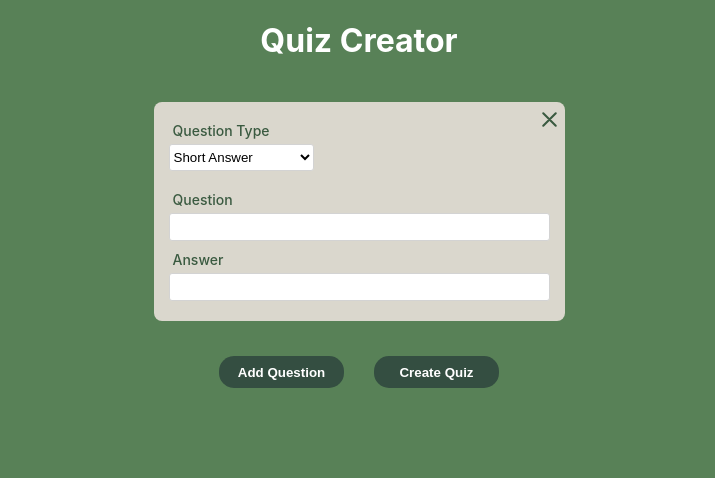
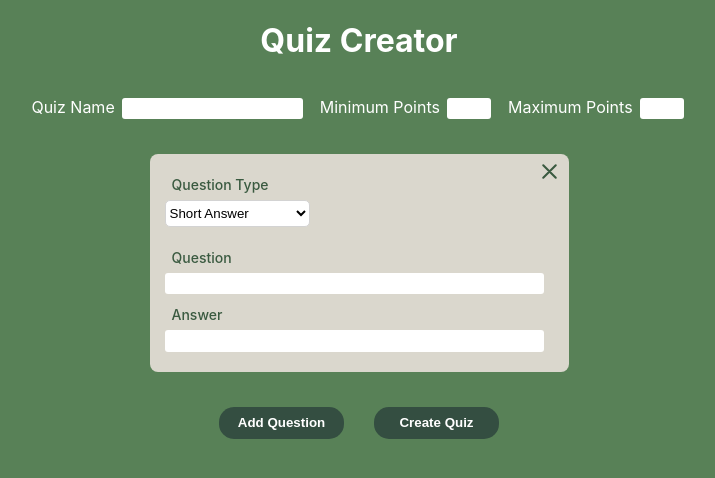
Before and after one commit to broliver18/stick-it-frontend, a React (Create React App) app: page /create-game in a window 1280 px wide. Shown: the top 478 px of the page, without its empty margins (281-996 px from the left). Built offline with nearby package versions, Linux system fonts and the light colour scheme; no server answers.

Commit message:
Add quiz details section

```diff
--- a/src/Components/CreateGame/CreateGame.css
+++ b/src/Components/CreateGame/CreateGame.css
@@ -3,6 +3,26 @@
     flex-direction: column;
     justify-content: center;
     align-items: center;
+ }
+
+ #quiz-details {
+    margin: 15px 0;
+ }
+
+ #create-game label {
+    margin: 7px;
+ }
+
+ #create-game input {
+    margin-right: 10px;
+    color: black;
+    border: lightgray;
+    border-radius: 3px;
+    height: 1.2rem;
+ }
+
+ .smaller {
+    width: 40px;
  }
 
 .container {
--- a/src/Components/CreateGame/CreateGame.js
+++ b/src/Components/CreateGame/CreateGame.js
@@ -1,28 +1,51 @@
 import React, { useState } from "react";
-import { nanoid } from "nanoid"
+import { nanoid } from "nanoid";
 
 import "./CreateGame.css";
 
 import QuestionForm from "../QuestionForm/QuestionForm";
 
 function CreateGame() {
-  const [questionsArray, setQuestionsArray] = useState([{ value: true, id: nanoid()}])
+  const [questionsArray, setQuestionsArray] = useState([
+    { value: true, id: nanoid() },
+  ]);
+  const [input, setInput] = useState({
+    quizName: "",
+    minPoints: null,
+    maxPoints: null,
+  });
 
-  const addQuestion = () => setQuestionsArray([...questionsArray, { value: true, id: nanoid()}])
+  const addQuestion = () =>
+    setQuestionsArray([...questionsArray, { value: true, id: nanoid() }]);
+  const { quizName, minPoints, maxPoints, interval } = input;
 
   function removeQuestion(id) {
     if (questionsArray.length === 1) return;
     const questionsCopy = [...questionsArray];
-    const filteredQuestions = questionsCopy.filter((question) => question.id !== id);
+    const filteredQuestions = questionsCopy.filter(
+      (question) => question.id !== id
+    );
     setQuestionsArray(filteredQuestions);
   }
 
   return (
     <div id="create-game">
       <h1>Quiz Creator</h1>
+      <div id="quiz-details">
+        <label>Quiz Name</label>
+        <input name="quiz-name" value={quizName} />
+        <label>Minimum Points</label>
+        <input className="smaller" name="min-points" value={minPoints} />
+        <label>Maximum Points</label>
+        <input className="smaller" name="max-points" value={maxPoints} />
+      </div>
       <div className="container">
         {questionsArray.map((question) => (
-          <QuestionForm key={question.id} id={question.id} removeQuestion={removeQuestion} />
+          <QuestionForm
+            key={question.id}
+            id={question.id}
+            removeQuestion={removeQuestion}
+          />
         ))}
       </div>
       <div className="buttons">
--- a/src/Components/Home/Home.js
+++ b/src/Components/Home/Home.js
@@ -7,7 +7,7 @@ import "./Home.css";
 function Home() {
   const [input, setInput] = useState({
     displayName: '',
-    pin: ''
+    pin: null
   });
   const { displayName, pin } = input;
 
--- a/src/Components/QuestionForm/QuestionForm.css
+++ b/src/Components/QuestionForm/QuestionForm.css
@@ -21,7 +21,7 @@
 
 .question-form input {
      height: 1.5rem;
-     border-radius: 3px;
+     border-radius: 5px;
      background-color: white;
      color: black;
      margin-bottom: 5px;
@@ -33,7 +33,7 @@
      color: black;
      border: 1px solid lightgray;
      height: 1.7rem;
-     border-radius: 3px;
+     border-radius: 5px;
      margin-bottom: 15px;
 }
 
--- a/src/Components/QuestionForm/QuestionForm.js
+++ b/src/Components/QuestionForm/QuestionForm.js
@@ -39,7 +39,7 @@ function QuestionForm({ id, removeQuestion }) {
     answerTwo: "",
     answerThree: "",
     answerFour: "",
-    correctAnswer: "",
+    correctAnswer: null,
   });
   const [questionType, setQuestionType] = useState({ value: "short-answer" });
   const {
```
